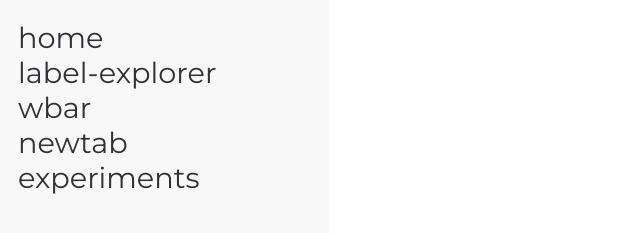
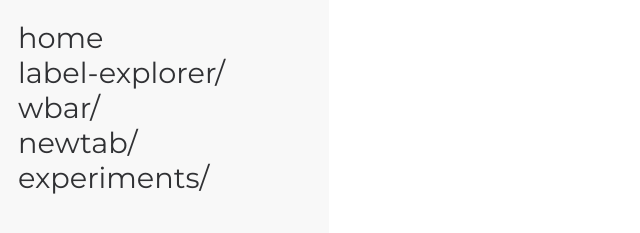
Before and after one commit to lui5c/lui5c.github.io, a Gatsby site: page / in a window 1280 px wide. Shown: the part 181-414 px from the top of the page, 0-640 px from the left. Built offline with nearby package versions, Linux system fonts and the light colour scheme; Gatsby itself is replaced by a stand-in of ours.

Commit message:
tried to fix deploy bug and changes gitignore

```diff
--- a/src/components/sidenav.js
+++ b/src/components/sidenav.js
@@ -14,10 +14,10 @@ export default function Sidenav() {
 			</Link>
 			<nav>
 				<Element name="home" path="/" />
-				<Element name="label-explorer" />
-				<Element name="wbar" />
-				<Element name="newtab" />
-				<Element name="experiments" />
+				<Element name="label-explorer/" />
+				<Element name="wbar/" />
+				<Element name="newtab/" />
+				<Element name="experiments/" />
 			</nav>
 		</div>
 		)
@@ -25,8 +25,8 @@ export default function Sidenav() {
 
 function Element(props) {
 	let path;
-	if (props.path) { path = props.path; }
-	else { path = "/" + props.name}
+	if (props.path) { path = "/" + props.path; }
+	else { path = "/" + props.name; }
 	return (
 		<li><Link to={path}>{props.name}</Link></li>
 		)
```
Also changed, not shown: 1 other file.
